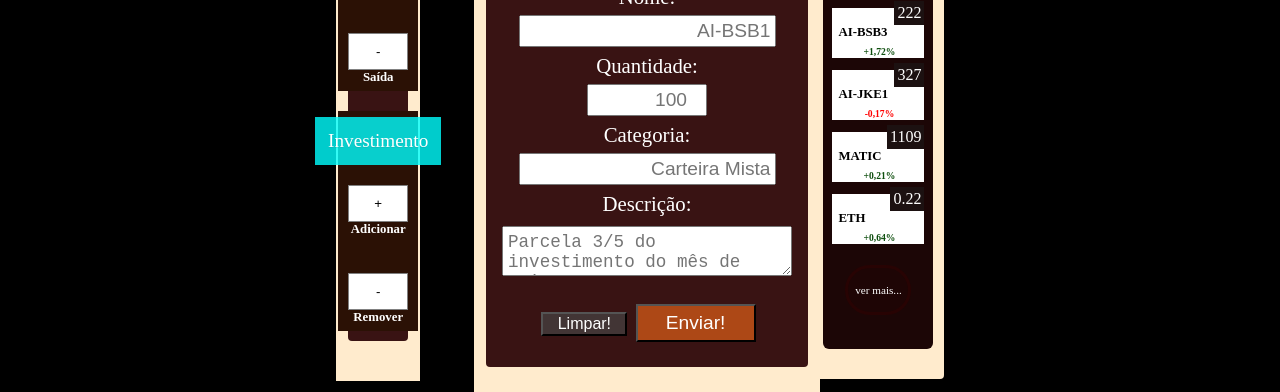
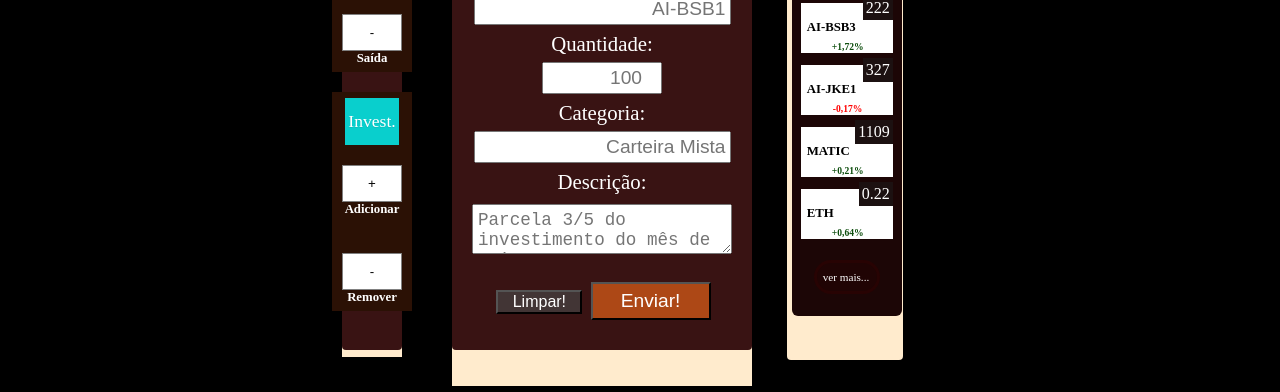
Before and after one commit to fabiomagina/auto_invest_app, a plain HTML site: page adc_investimento/index.html in a window 1280 px wide. Shown: the part 330-722 px from the top of the page. Drawn offline with Linux system fonts and the light colour scheme; a script that the page names is missing.

Commit message:
melhorias responsividade

```diff
--- a/adc_investimento/estilos.css
+++ b/adc_investimento/estilos.css
@@ -92,14 +92,17 @@ body {
 .mid-row {
     background-color: black;
     width: 100vw;
-    /* height: 56%; */
     margin: 9px 0 3px 0;
     display: flex;
     flex-direction: row;
     justify-content: center;
     align-items: center;
-    gap:6%
+    margin-left: -0.5%;
+}
 
+.operation-content {
+    margin-right: 25px;
+    z-index: 3;
 }
 
 .operation-content .content {
@@ -147,7 +150,7 @@ a {
     display: flex;
     justify-content: center;
     min-height: 67vh;
-    padding: 30px 12px;
+    /* padding: 30px 12px; */
     border-radius: 4px;
 }
 
@@ -164,11 +167,11 @@ a {
 
 
 .tipo {
-    font-size: 1.2rem;
+    font-size: 1.1rem;
     font-weight: 300;
     background-color: rgb(0, 255, 255, 0.8);
     color: white;
-    padding: 13px;
+    padding: 13px 3px;
     margin-bottom: 20px;
     z-index: 1;
     text-shadow: -0.2px 0.5px 0.1px rgba(46, 41, 41, 0.1);
@@ -211,7 +214,7 @@ h3 {
     /* margin-top: 7%; */
     margin-left: 3%;
     z-index: 2;
-    max-height: 63vh;
+    max-height: 450px;
     border-radius: 6px;
     display: none;
 }
@@ -240,7 +243,7 @@ h3 {
 
 
 .form textarea {
-    min-width: 290px;
+    min-width: 260px;
     max-width: 290px;
     height: 50px;
     font-size: 1.1rem;
@@ -292,6 +295,8 @@ h3 {
     height: 50px;
 }
 
+
+
 .aplication-qty {
     align-self: flex-end;
     background-color: rgb(28, 17, 17);
@@ -300,16 +305,24 @@ h3 {
     font-size: 1rem;
 }
 
-.aplications .card.card-button {
+.aplications .see-more {
     /* align-self: flex-end; */
-    background-color: rgba(32, 5, 5, 0.6);
+    background-color: rgba(32, 5, 5, 0.98);
     color: white;
     margin: 15px;
     padding: 8px 6px;
     font-size: 0.7rem;
     border-radius: 30px;
     border: 3px solid rgb(40, 3, 3);
+}
 
+.aplications .see-more:hover {
+    background-color: blueviolet;
+    cursor: pointer;
+}
+
+.aplications .see-more:active {
+    background-color: rgb(105, 10, 189);
 }
 .aplications p {
     margin: 6px 0px 14px 2px;
@@ -396,16 +409,36 @@ h3 {
 }
 
 li.login {
+    margin-right: 20px;
     padding: 0 5px;
     background-color: rgba(165, 42, 42,0.8);
     text-decoration: underline;
     text-align: right;
 }
 
-.content-lg {
+.aplications-content {
     margin-top: 20px;
-    margin-left: -5vw;
     display: none;
+    /* max-height: 30vh; */
+    align-self: center;
+}
+
+.aplications-content .main {
+    margin: 35px;
+    padding: 3px;
+    display: flex;
+    align-items: center;
+    max-height: 480px;
+}
+
+@media screen and (min-width: 420px) {
+
+    .mid-row {
+        margin-left: 0%;
+    }
+    .operation-content {
+        margin-right: 50px;
+    }
 }
 
 @media screen and (min-width:660px) {
@@ -414,7 +447,7 @@ li.login {
         position: relative;
     }
 
-    .content-lg {
+    .aplications-content {
         display: flex;
     }
 
--- a/adc_investimento/index.html
+++ b/adc_investimento/index.html
@@ -56,7 +56,7 @@
 
 
                                 <div class="content-desc">
-                                    <span class="tipo">Investimento</span>
+                                    <span class="tipo">Invest.</span>
                                     <button class="op-button">+</button>
                                     <h3 class="op-button-desc">Adicionar</h3>
                                     <br><br>
@@ -73,7 +73,7 @@
                     <div class="main">
                         <div class="content">
                             <div class="content-desc">
-                                <span class="tipo">Investimento:</span>
+                                <span class="tipo">Investimentos:</span>
                                 <h1>Nova Entrada:</h1>
                             </div>
                             <div class="button-row">
@@ -100,9 +100,8 @@
 
                     </div>
                 </div>
-                    <div class="content-lg">
+                <div class="aplications-content">
                     <div class="full-content">
-
                     </div>
                     <div class="main">
                         <div class="aplications">
@@ -111,15 +110,11 @@
                                 <div class="aplication-qty">12</div>
                                 <h3>AI-BSB1</h3>
                                 <p>+3,2%</p>
-
-
                             </div>
                             <div class="card">
                                 <div class="aplication-qty">222</div>
                                 <h3>AI-BSB3</h3>
                                 <p>+1,72%</p>
-
-
                             </div>
                             <div class="card">
                                 <div class="aplication-qty">327</div>
@@ -130,17 +125,13 @@
                                 <div class="aplication-qty">1109</div>
                                 <h3>MATIC</h3>
                                 <p>+0,21%</p>
-
-
                             </div>
                             <div class="card">
-
                                 <div class="aplication-qty">0.22</div>
                                 <h3>ETH</h3>
                                 <p>+0,64%</p>
-
                             </div>
-                                <div class="card card-button">
+                            <div class="see-more">
                                 ver mais...
                             </div>
                         </div>
```
Lines whose indentation alone changed are shown as unchanged.
